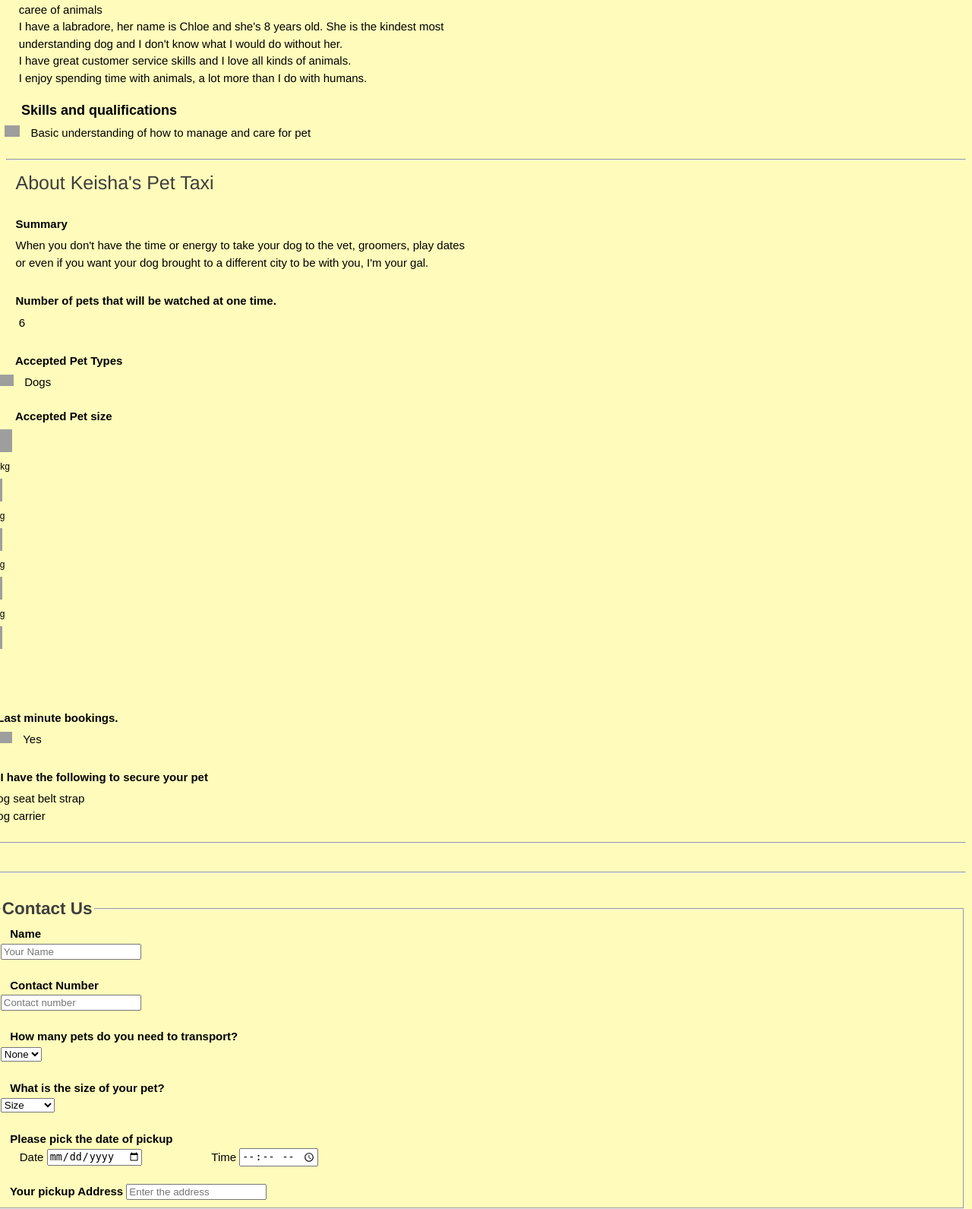
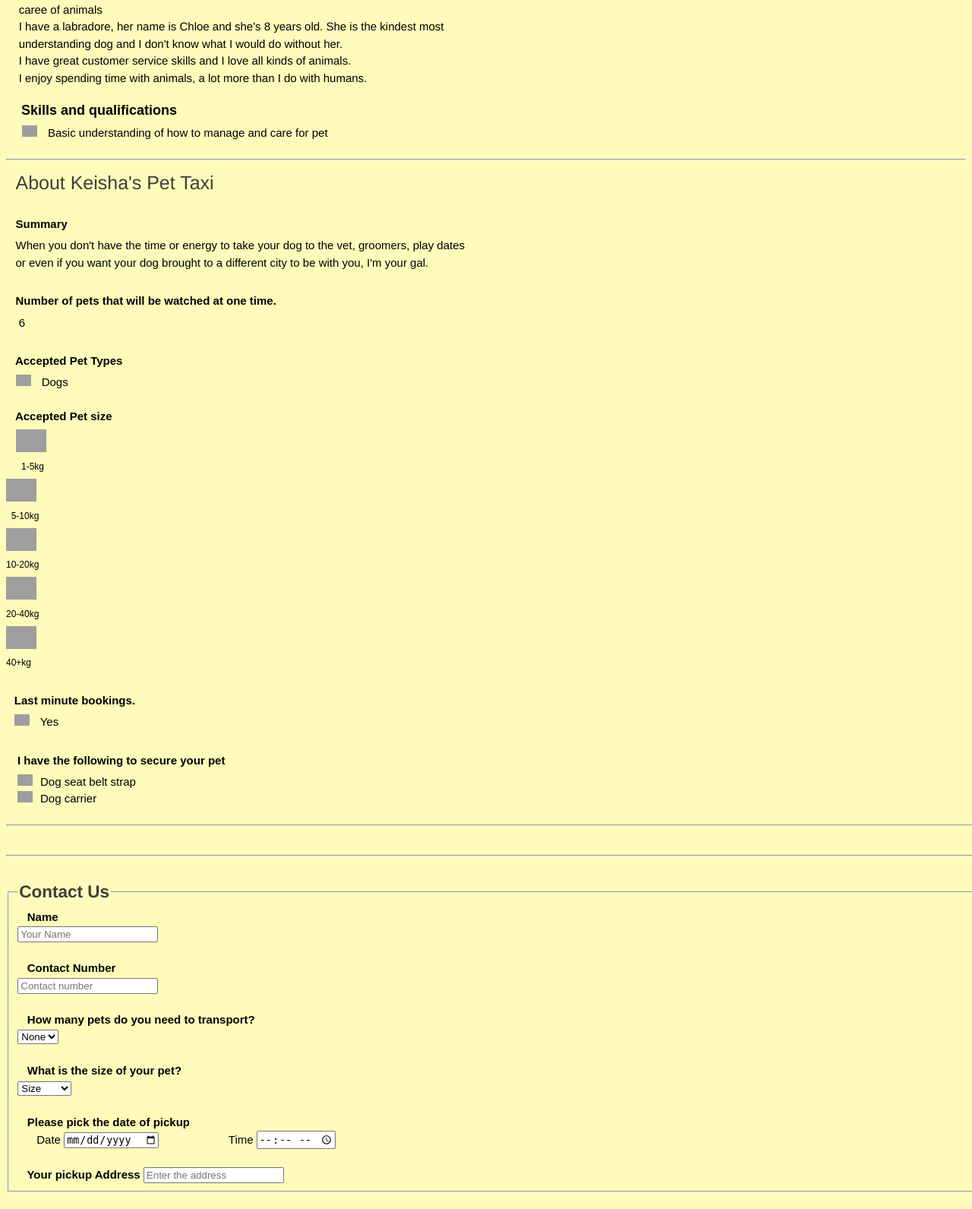
Before and after one commit to sahas-99/WebSite, a PHP site: page /Transport1.html in a window 1280 px wide; the page is wider, and only the part inside the window is pictured. Shown: the part 600-2191 px from the top of that part at 76% size. After the commit the page ends 2169 px from the top of that part, so only its background shows below. Run offline with PHP 8.4, Linux system fonts and the light colour scheme; grey boxes are pictures that could not be loaded.

Commit message:
Update Transport1.css

```diff
--- a/Transport1.css
+++ b/Transport1.css
@@ -246,3 +246,23 @@ h3, .gamma {
     line-height: 1.8009003376;
     margin-bottom: 0.8441720333em;
 }
+
+.one-half, .two-quarters, .three-sixths, .four-eighths, .five-tenths, .six-twelfths {
+    width: 50%;
+}
+
+.col {
+    padding-left: 3em;
+}
+
+.one-whole {
+    width: 100%;
+}
+
+.col {
+    display: inline-block;
+    margin-right: -.25em;
+    padding-left: 1.5em;
+    vertical-align: top;
+    width: 100%;
+}
```
